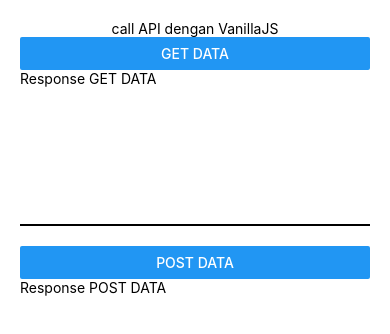
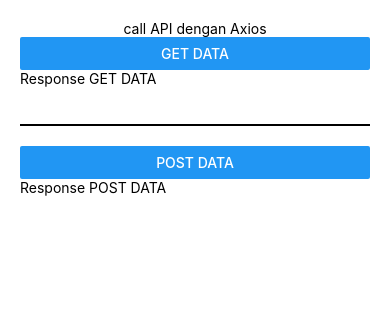
Before and after one commit to wahyuarinugroho/aplikasi-react-native-pertama, a React Native app: screen / in a window 390 px wide. Shown: the top 334 px of the page. Built offline with nearby package versions, Linux system fonts and the light colour scheme.

Commit message:
Call API dengan Third Party dan Installasi Axios

```diff
--- a/package.json
+++ b/package.json
@@ -10,6 +10,7 @@
     "lint": "eslint ."
   },
   "dependencies": {
+    "axios": "^0.21.0",
     "react": "16.13.1",
     "react-native": "0.63.2",
     "react-native-svg": "^12.1.0",
--- a/src/App.js
+++ b/src/App.js
@@ -10,6 +10,7 @@
 import BasicJavascript from './pages/BasicJavascript';
 import ReactNativeSvg from './pages/ReactNativeSvg';
 import CallAPIVanilla from './pages/CallAPIVanilla';
+import CallAPIAxios from './pages/CallAPIAxios';
 
 const App = () => {
   const [isShow, SetIsShow] = useState(true);
@@ -31,7 +32,8 @@
       {/* <Communication /> */}
       {/* <BasicJavascript /> */}
       {/* <ReactNativeSvg /> */}
-      <CallAPIVanilla />
+      {/* <CallAPIVanilla /> */}
+      <CallAPIAxios />
       </ScrollView>
     </View>
 
--- /dev/null
+++ b/src/pages/CallAPIAxios/index.js
@@ -0,0 +1,68 @@
+import Axios from 'axios'
+import React, { useEffect, useState } from 'react'
+import { Button, StyleSheet, Text, View, Image } from 'react-native'
+
+const CallAPIAxios = () => {
+    const [dataUser, setDataUser] = useState({
+        avatar: '',
+        email: '',
+        first_name: '',
+        last_name: '',
+
+    })
+
+    const [dataJob, setDatajob] = useState({
+        name: '',
+        job: '',
+    })
+
+
+     const getData = () => {
+        Axios.get('https://reqres.in/api/users/3')
+        .then(result => {
+            setDataUser(result.data.data);
+        })
+        .catch(err => console.log('err: ', err));
+    }
+
+    const postData = () => {
+       const dataForAPI = {
+            name: "morpheus",
+            job: "leader"
+        }
+
+        Axios.post('https://reqres.in/api/users', dataForAPI)
+        .then(result => {
+            setDatajob(result.data);
+        })
+        .catch(err => console.log('err: ', err))
+    }
+
+    return (
+        <View style={styles.container}>
+            <Text style={styles.textTitle}>call API dengan Axios</Text>
+            <Button title="GET DATA" onPress={getData} />
+            <Text>Response GET DATA</Text>
+            {dataUser.avatar.length > 0 && (
+                <Image source={{uri: dataUser.avatar}} style={styles.avatar}/>
+            )}
+            <Text>{`${dataUser.first_name} ${dataUser.last_name}`}</Text>
+            <Text>{`${dataUser.email}`}</Text>
+            <View style={styles.line} />
+            <Button title="POST DATA" onPress={postData} />
+            <Text>Response POST DATA</Text>
+            <Text>{dataJob.name}</Text>
+            <Text>{dataJob.job}</Text>
+
+        </View>
+    )
+}
+
+export default CallAPIAxios
+
+const styles = StyleSheet.create({
+    container : {padding: 20},
+    textTitle : {textAlign: 'center'},
+    line: {height: 2, backgroundColor: 'black', marginVertical: 20},
+    avatar: {width: 100, height: 100, borderRadius: 100 }
+});
```
Also changed, not shown: 1 other file (tests, documents, lock files or other folders).
